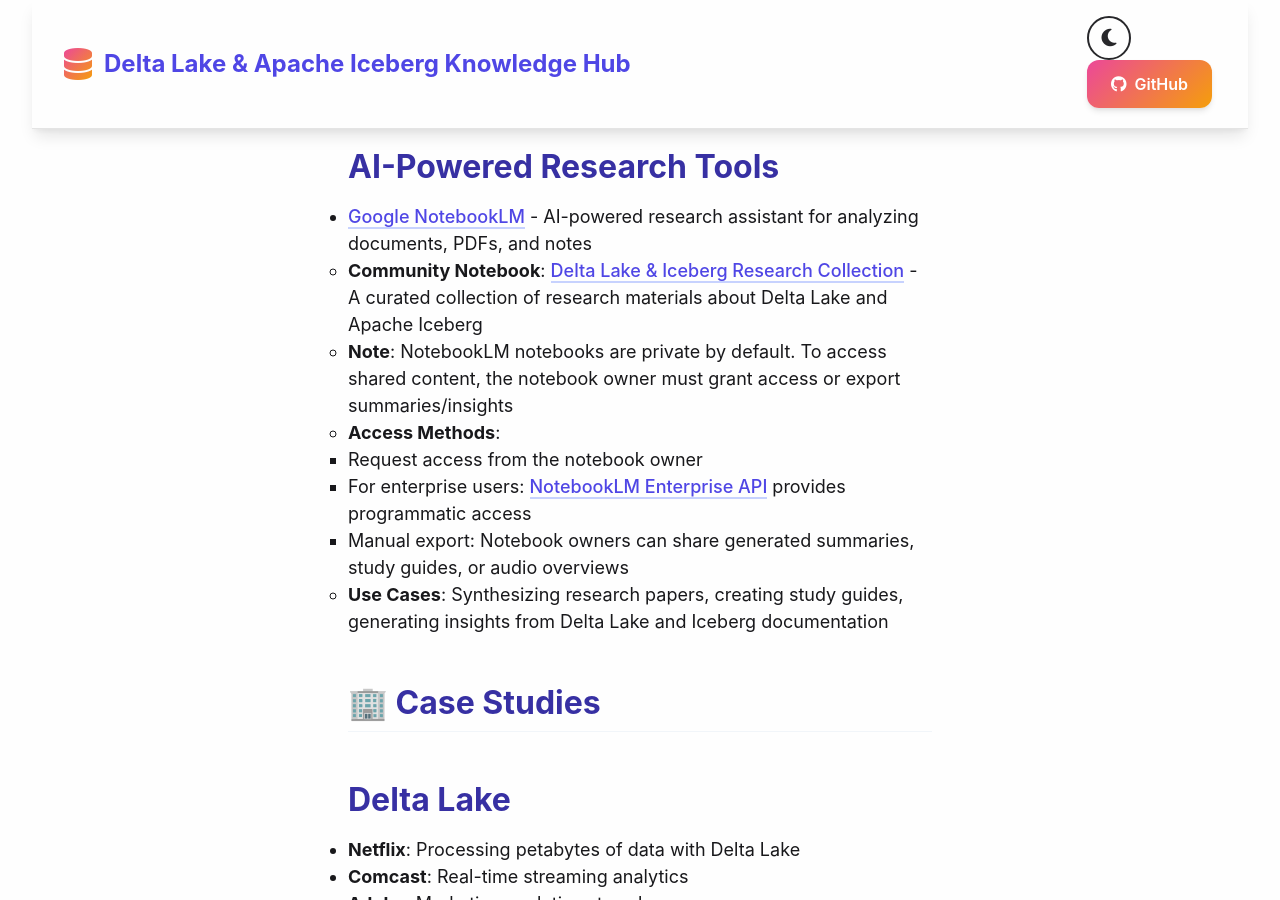
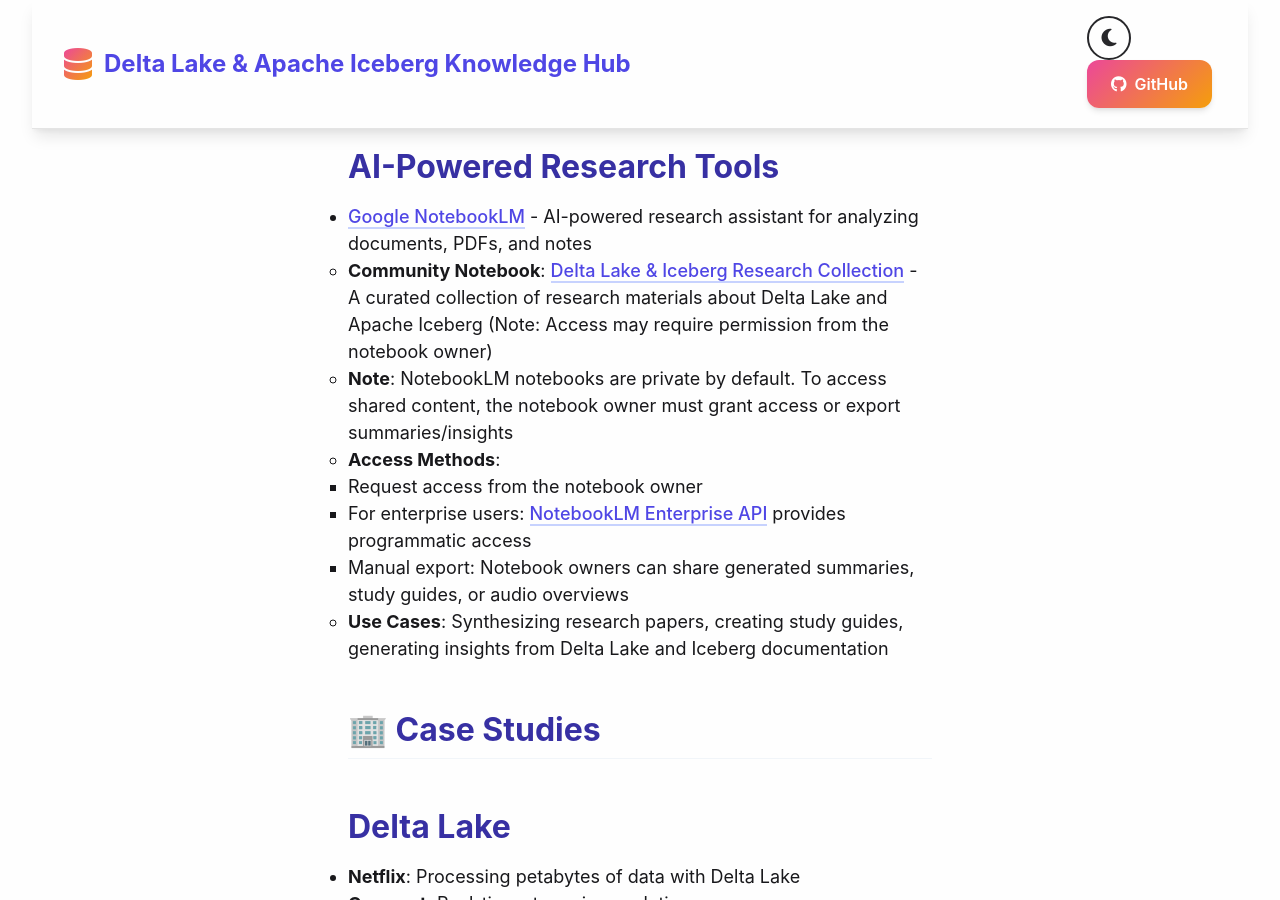
Before and after one commit to Analytical-Guide/Datalake-Guide, a Jekyll site: the page built from docs/awesome-list.md, in a window 1280 px wide and 900 px high, scrolled down 4487 px. Built offline with Jekyll 4.4.1, drawn with Linux system fonts in a browser that asks for light colours; nearby versions of some CDN libraries.

Commit message:
Fix indentation and add access note for NotebookLM link
Co-authored-by: moshesham <7207587+moshesham@users.noreply.github.com>

```diff
--- a/docs/awesome-list.md
+++ b/docs/awesome-list.md
@@ -85,7 +85,7 @@ Comprehensive guide covering Iceberg architecture, design decisions, and best pr
 ### AI-Powered Research Tools
 
 - [Google NotebookLM](https://notebooklm.google.com/) - AI-powered research assistant for analyzing documents, PDFs, and notes
-  - **Community Notebook**: [Delta Lake & Iceberg Research Collection](https://notebooklm.google.com/notebook/b8408713-4c3f-43c2-9c7e-048049727e8d) - A curated collection of research materials about Delta Lake and Apache Iceberg
+  - **Community Notebook**: [Delta Lake & Iceberg Research Collection](https://notebooklm.google.com/notebook/b8408713-4c3f-43c2-9c7e-048049727e8d) - A curated collection of research materials about Delta Lake and Apache Iceberg (Note: Access may require permission from the notebook owner)
   - **Note**: NotebookLM notebooks are private by default. To access shared content, the notebook owner must grant access or export summaries/insights
   - **Access Methods**:
     - Request access from the notebook owner
```
